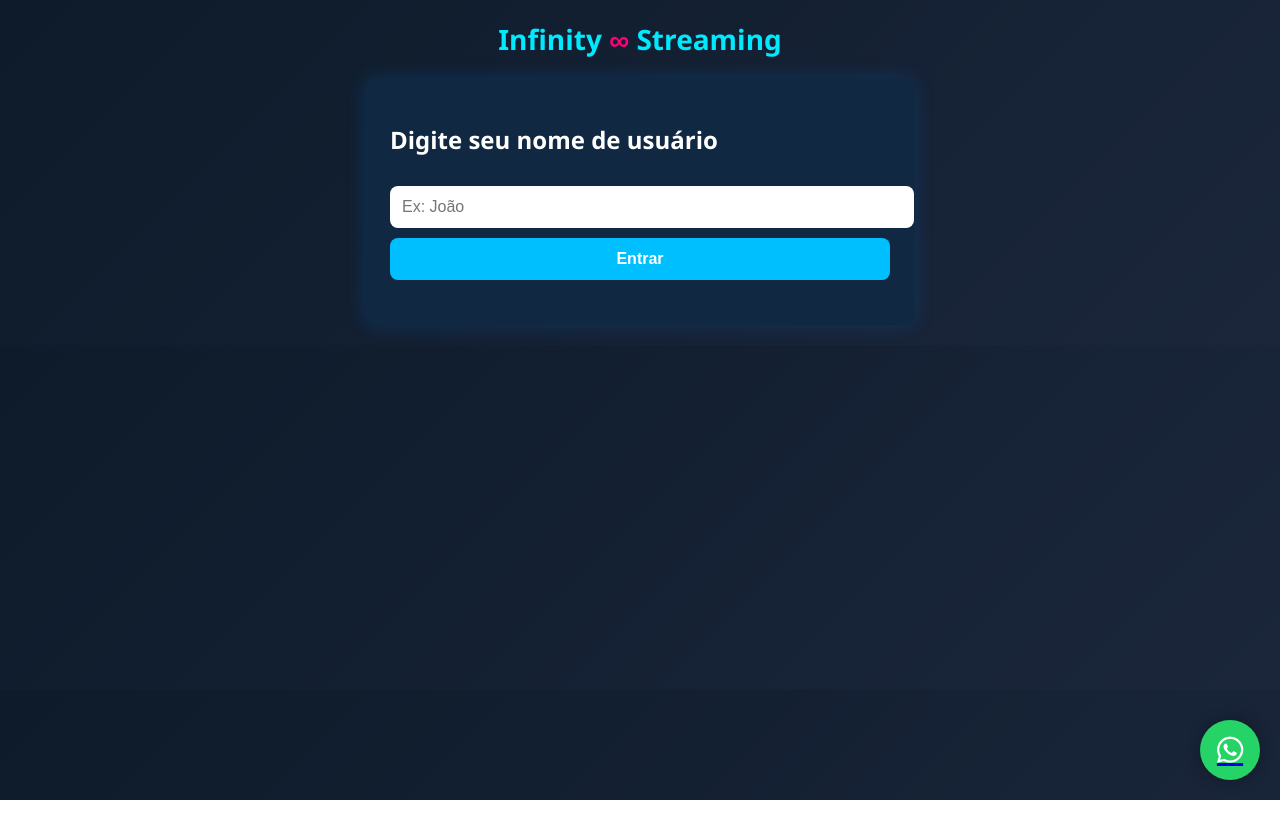
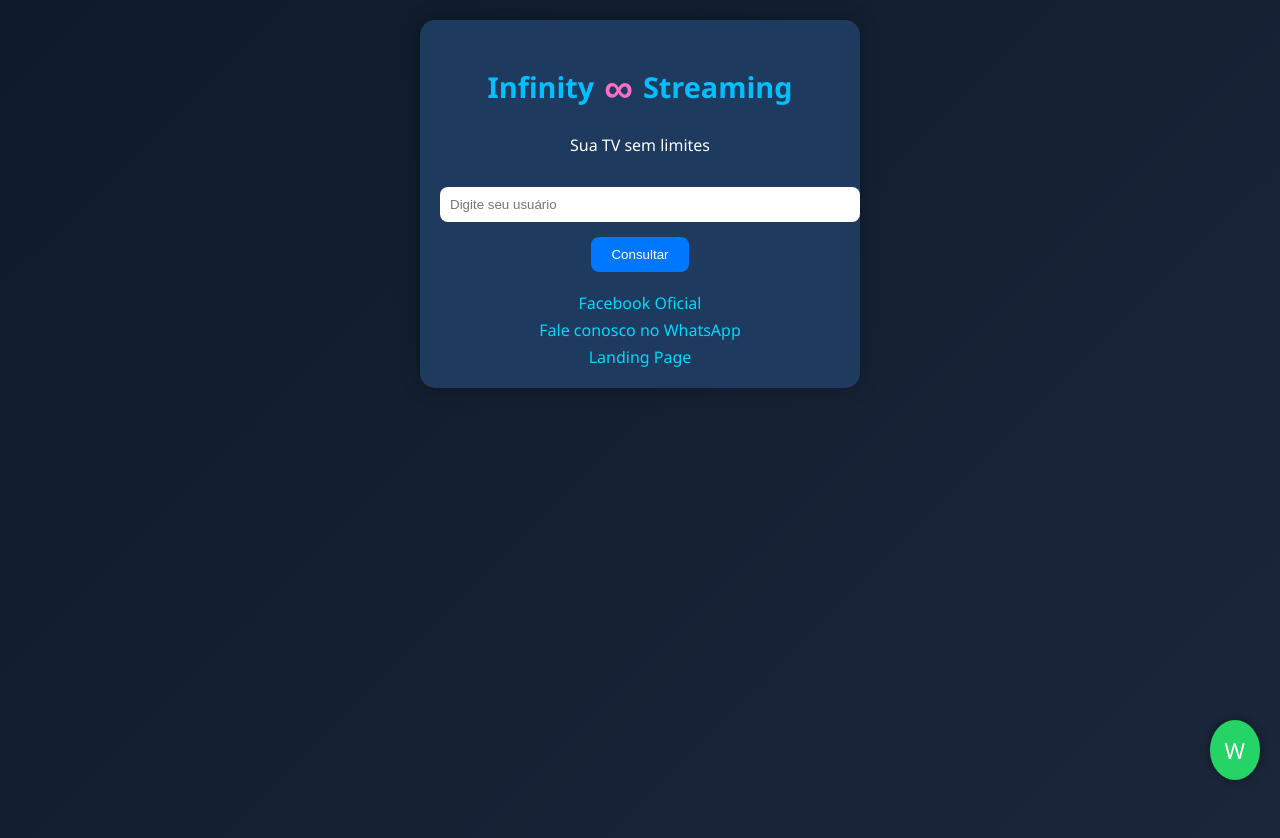
Before and after one commit to InfinityStreaming/Landing, a plain HTML site: page index.html in a window 1280 px wide. Before the commit the page ends 800 px from the top, so only its background shows below. Drawn offline with Linux system fonts and the light colour scheme.

Commit message:
Update index.html

```diff
--- a/index.html
+++ b/index.html
@@ -1,159 +1,135 @@
 <!DOCTYPE html>
-<html lang="pt-br">
+<html lang="pt-BR">
 <head>
-  <meta charset="UTF-8">
-  <title>Central do Usuário - Infinity ∞</title>
-  <meta name="viewport" content="width=device-width, initial-scale=1.0">
+  <meta charset="UTF-8" />
+  <meta name="viewport" content="width=device-width, initial-scale=1.0"/>
+  <title>Infinity Streaming - Central do Usuário</title>
   <style>
     body {
+      margin: 0;
       font-family: 'Segoe UI', sans-serif;
       background: linear-gradient(135deg, #0d1b2a, #1b263b);
-      color: white;
-      margin: 0;
+      color: #fff;
+      display: flex;
+      flex-direction: column;
+      align-items: center;
+      min-height: 100vh;
       padding: 20px;
     }
-
-    .logo {
+    .container {
+      background: #1e3a5f;
+      padding: 20px;
+      border-radius: 15px;
+      box-shadow: 0 0 20px rgba(0,0,0,0.3);
+      max-width: 400px;
+      width: 100%;
       text-align: center;
-      font-size: 28px;
-      font-weight: bold;
-      margin-bottom: 20px;
-      color: #00eaff;
     }
-
-    .logo span {
-      color: #ff0077;
+    h1 {
+      font-size: 1.8em;
+      color: #00bfff;
+      display: flex;
+      align-items: center;
+      justify-content: center;
+      gap: 10px;
     }
-
-    .login, .dados {
-      max-width: 500px;
-      margin: auto;
-      background: #102841;
-      padding: 25px;
-      border-radius: 12px;
-      box-shadow: 0 0 20px rgba(0,132,255,0.2);
+    .infinity {
+      font-size: 1.4em;
+      color: #ff6ec7;
     }
-
     input {
+      padding: 10px;
       width: 100%;
-      padding: 12px;
-      margin: 10px 0;
+      margin: 15px 0;
+      border: none;
       border-radius: 8px;
-      border: none;
-      font-size: 16px;
     }
-
     button {
-      width: 100%;
-      padding: 12px;
-      background: #00bfff;
+      background: #0077ff;
       color: white;
       border: none;
+      padding: 10px 20px;
       border-radius: 8px;
-      font-weight: bold;
-      font-size: 16px;
       cursor: pointer;
+      transition: background 0.3s ease;
     }
-
     button:hover {
-      background: #0099cc;
+      background: #005ecc;
     }
-
-    .whatsapp-btn {
+    .info {
+      margin-top: 20px;
+      text-align: left;
+    }
+    .info strong {
+      color: #00ffff;
+    }
+    .floating-whatsapp {
       position: fixed;
       bottom: 20px;
       right: 20px;
-      background: #25d366;
+      background: #25D366;
+      color: white;
+      padding: 15px;
       border-radius: 50%;
-      width: 60px;
-      height: 60px;
-      display: flex;
-      align-items: center;
-      justify-content: center;
-      box-shadow: 0 0 15px rgba(0,0,0,0.3);
+      font-size: 22px;
+      box-shadow: 0 0 10px rgba(0,0,0,0.4);
+      text-decoration: none;
     }
-
-    .whatsapp-btn i {
-      font-size: 30px;
-      color: white;
-    }
-
-    .dados p {
-      margin: 10px 0;
-      line-height: 1.4;
-    }
-
-    .erro {
-      text-align: center;
-      color: #ff4d4d;
+    .links {
       margin-top: 20px;
     }
+    .links a {
+      display: block;
+      margin-top: 5px;
+      color: #00d9ff;
+      text-decoration: none;
+    }
   </style>
-  <script src="https://kit.fontawesome.com/a2e0e6fa1f.js" crossorigin="anonymous"></script>
 </head>
 <body>
+  <div class="container">
+    <h1>Infinity <span class="infinity">∞</span> Streaming</h1>
+    <p>Sua TV sem limites</p>
+    <input type="text" id="usuarioInput" placeholder="Digite seu usuário"/>
+    <button onclick="buscarUsuario()">Consultar</button>
 
-  <div class="logo">Infinity <span>∞</span> Streaming</div>
+    <div class="info" id="info"></div>
 
-  <div class="login" id="loginBox">
-    <h2>Digite seu nome de usuário</h2>
-    <input type="text" id="nomeUsuario" placeholder="Ex: João">
-    <button onclick="buscarUsuario()">Entrar</button>
-    <p class="erro" id="erroMsg"></p>
+    <div class="links">
+      <a href="https://www.facebook.com/share/14e2XmHRnx/?mibextid=qi2Omg" target="_blank">Facebook Oficial</a>
+      <a href="https://wa.me/5547988675945" target="_blank">Fale conosco no WhatsApp</a>
+      <a href="https://infinitystreaming.github.io/V3/" target="_blank">Landing Page</a>
+    </div>
   </div>
 
-  <div class="dados" id="dadosBox" style="display:none;">
-    <h2>Bem-vindo!</h2>
-    <p><strong>Nome:</strong> <span id="nomeInfo"></span></p>
-    <p><strong>Servidor:</strong> <span id="servidorInfo"></span></p>
-    <p><strong>Data de Vencimento:</strong> <span id="vencimentoInfo"></span></p>
-    <p><strong>Chave PIX:</strong> <span id="pixInfo"></span></p>
-    <p><strong>App Instalado:</strong> <span id="appInfo"></span></p>
-    <p><strong>Validade da Licença:</strong> <span id="licencaInfo"></span></p>
-    <p><strong>Facebook:</strong> <a href="https://facebook.com/seupage" target="_blank">Clique aqui</a></p>
-    <p><strong>Landing Page:</strong> <a href="https://seulink.com" target="_blank">Acessar</a></p>
-  </div>
-
-  <a class="whatsapp-btn" href="https://wa.me/5598988675945" target="_blank">
-    <i class="fab fa-whatsapp"></i>
-  </a>
+  <a class="floating-whatsapp" href="https://wa.me/5547988675945" target="_blank">W</a>
 
   <script>
-    function buscarUsuario() {
-      const nome = document.getElementById('nomeUsuario').value.trim().toLowerCase();
-      const erroMsg = document.getElementById('erroMsg');
-      erroMsg.textContent = '';
+    async function buscarUsuario() {
+      const usuario = document.getElementById('usuarioInput').value.trim().toLowerCase();
+      const infoDiv = document.getElementById('info');
+      infoDiv.innerHTML = "Buscando informações...";
 
-      if (!nome) {
-        erroMsg.textContent = 'Digite seu nome para continuar.';
-        return;
+      try {
+        const response = await fetch('https://raw.githubusercontent.com/InfinityStreaming/Landing/main/usuarios.json');
+        const data = await response.json();
+
+        const usuarioEncontrado = data.find(u => u.usuario.toLowerCase() === usuario);
+
+        if (usuarioEncontrado) {
+          infoDiv.innerHTML = `
+            <p><strong>Usuário:</strong> ${usuarioEncontrado.usuario}</p>
+            <p><strong>Servidor:</strong> ${usuarioEncontrado.servidor}</p>
+            <p><strong>App Instalado:</strong> ${usuarioEncontrado.app}</p>
+            <p><strong>Validade da Licença:</strong> ${usuarioEncontrado.vencimento}</p>
+            <p><strong>Chave PIX:</strong> ${usuarioEncontrado.pix}</p>
+          `;
+        } else {
+          infoDiv.innerHTML = "<p style='color: red;'>Usuário não encontrado.</p>";
+        }
+      } catch (e) {
+        infoDiv.innerHTML = "<p style='color: red;'>Erro ao buscar dados. Verifique sua conexão.</p>";
       }
-
-      const dados = localStorage.getItem('usuarios');
-      if (!dados) {
-        erroMsg.textContent = 'Nenhum usuário encontrado.';
-        return;
-      }
-
-      const lista = JSON.parse(dados);
-      const usuario = lista.find(u => u.nome.toLowerCase() === nome);
-
-      if (!usuario) {
-        erroMsg.textContent = 'Usuário não encontrado.';
-        return;
-      }
-
-      // Preencher os dados
-      document.getElementById('nomeInfo').textContent = usuario.nome;
-      document.getElementById('servidorInfo').textContent = usuario.servidor;
-      document.getElementById('vencimentoInfo').textContent = usuario.vencimento;
-      document.getElementById('pixInfo').textContent = usuario.chavePIX;
-      document.getElementById('appInfo').textContent = usuario.app;
-      document.getElementById('licencaInfo').textContent = usuario.validadeLicenca;
-
-      // Trocar telas
-      document.getElementById('loginBox').style.display = 'none';
-      document.getElementById('dadosBox').style.display = 'block';
     }
   </script>
 </body>
```
